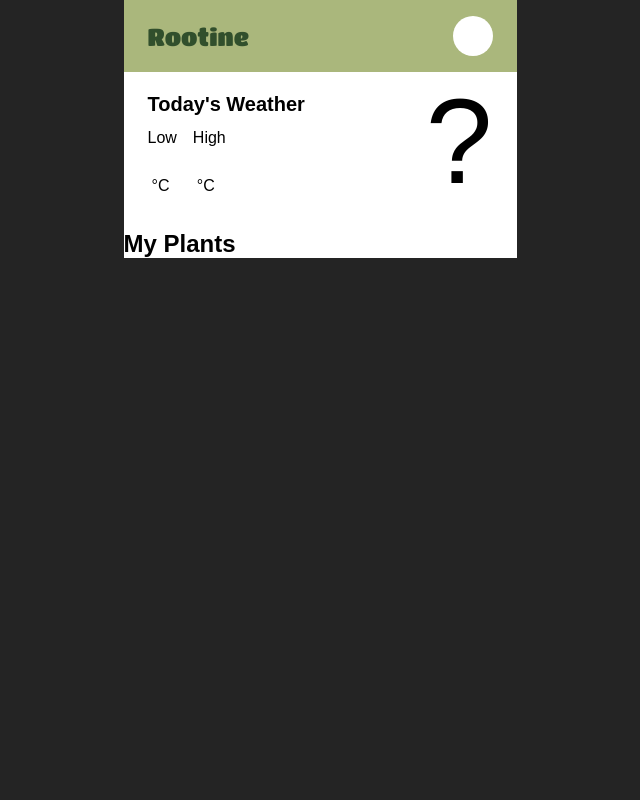
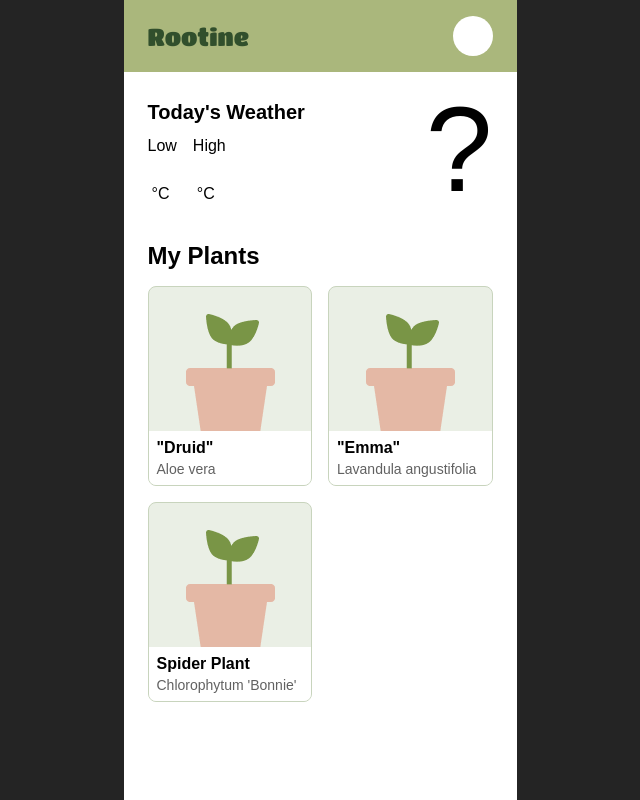
Before and after one commit to luwuciez/rootine-app, a React (Vite) app: page / in a window 1280 px wide. Shown: the whole page, without its empty margins (320-960 px from the left). Built offline with nearby package versions, Linux system fonts and the light colour scheme; no server answers; a web font is replaced by a local one.

Commit message:
added dummy plant catalog

```diff
--- a/src/App.css
+++ b/src/App.css
@@ -1,5 +1,6 @@
 .app {
     width: 393px;
+    height: 100vh;
     margin: 0 auto;
     background-color: #ffffff;
 }
@@ -31,7 +32,7 @@
     flex-direction: row;
     align-items: center;
     justify-content: space-between;
-    padding: 0 24px;
+    padding: 8px 24px;
 }
 
 .weather__info {
@@ -73,3 +74,66 @@ span.celsius {
     font-weight: 400;
     margin-left: 4px;
 }
+
+.catalog {
+    padding: 16px 24px;
+}
+
+.catalog h2 {
+    font-size: 1.5rem;
+    font-weight: 600;
+    margin: 0;
+    margin-bottom: 16px;
+}
+
+.plants-container {
+    display: flex;
+    flex-direction: row;
+    flex-wrap: wrap;
+    gap: 16px;
+    justify-content: space-between;
+}
+
+.plant-card {
+    display: flex;
+    flex-direction: column;
+    background-color: #eaefe5;
+    border: 1px solid #c8d4bd;
+    border-radius: 8px;
+    width: 164.5px;
+    height: 200px;
+    position: relative;
+    overflow: hidden;
+    box-sizing: border-box;
+}
+
+.card__image {
+    height: 200px;
+    width: auto;
+    object-fit: cover;
+    position: absolute;
+    top: 0;
+    left: 50%;
+    transform: translateX(-50%);
+}
+
+.card__info {
+    background-color: white;
+    position: absolute;
+    bottom: 0;
+    width: 100%;
+    padding: 8px;
+    z-index: 1;
+}
+
+.card__info h4 {
+    margin: 0;
+    font-size: 1rem;
+    font-weight: 600;
+}
+
+.card__info p {
+    margin: 4px 0 0 0;
+    font-size: 0.875rem;
+    color: #616161;
+}
--- a/src/components/Plant.jsx
+++ b/src/components/Plant.jsx
@@ -0,0 +1,19 @@
+import placeholder from "../assets/placeholder.png";
+
+export default function Plant({ data }) {
+    return (
+        <div className="plant-card">
+            <div className="card__info">
+                {data.nickname ? <h4>{`"${data.nickname}"`}</h4> : <h4>{data.common_name}</h4>}
+                <p className="scientific-name">{data.scientific_name}</p>
+            </div>
+            <div className="card__image">
+                {data.image ? (
+                    <img src={data.image} alt={data.common_name}></img>
+                ) : (
+                    <img src={placeholder}></img>
+                )}
+            </div>
+        </div>
+    );
+}
--- a/src/components/PlantCatalog.jsx
+++ b/src/components/PlantCatalog.jsx
@@ -1,8 +1,16 @@
+import { useEffect, useState } from "react";
+import Plant from "./Plant";
+import myPlants from "../data/myPlants.json";
+
 export default function PlantCatalog() {
     return (
-        <div className="plants-container">
+        <div className="catalog">
             <h2>My Plants</h2>
-            <div></div>
+            <div className="plants-container">
+                {myPlants.map((p) => (
+                    <Plant data={p}></Plant>
+                ))}
+            </div>
         </div>
     );
 }
--- /dev/null
+++ b/src/data/myPlants.json
@@ -0,0 +1,59 @@
+[
+    {
+        "image": "",
+        "nickname": "Druid",
+        "common_name": "Aloe",
+        "scientific_name": "Aloe vera",
+        "watering_interval": {
+            "min": 2,
+            "max": 4,
+            "unit": "weeks"
+        },
+        "watering_period": ["Morning", "Noon", "Evening"],
+        "sunlight": ["Full sun"],
+        "sunlight_duration": {
+            "min": 4,
+            "max": 6,
+            "unit": "hours"
+        },
+        "indoor": true
+    },
+    {
+        "image": "",
+        "nickname": "Emma",
+        "common_name": "English Lavender",
+        "scientific_name": "Lavandula angustifolia",
+        "watering_interval": {
+            "min": 4,
+            "max": 7,
+            "unit": "days"
+        },
+        "watering_period": ["Morning", "Evening"],
+        "sunlight": ["Full sun"],
+        "sunlight_duration": {
+            "min": 6,
+            "max": 8,
+            "unit": "hours"
+        },
+        "indoor": false
+    },
+    {
+        "image": "",
+        "nickname": "",
+        "common_name": "Spider Plant",
+        "scientific_name": "Chlorophytum 'Bonnie'",
+        "watering_interval": {
+            "min": 1,
+            "max": 2,
+            "unit": "weeks"
+        },
+        "watering_period": ["Morning", "Noon", "Evening"],
+        "sunlight": ["Part shade", "Filtered Shade"],
+        "sunlight_duration": {
+            "min": 4,
+            "max": 6,
+            "unit": "hours"
+        },
+        "indoor": true
+    }
+]
```
Also changed, not shown: src/assets/placeholder.png (added).
